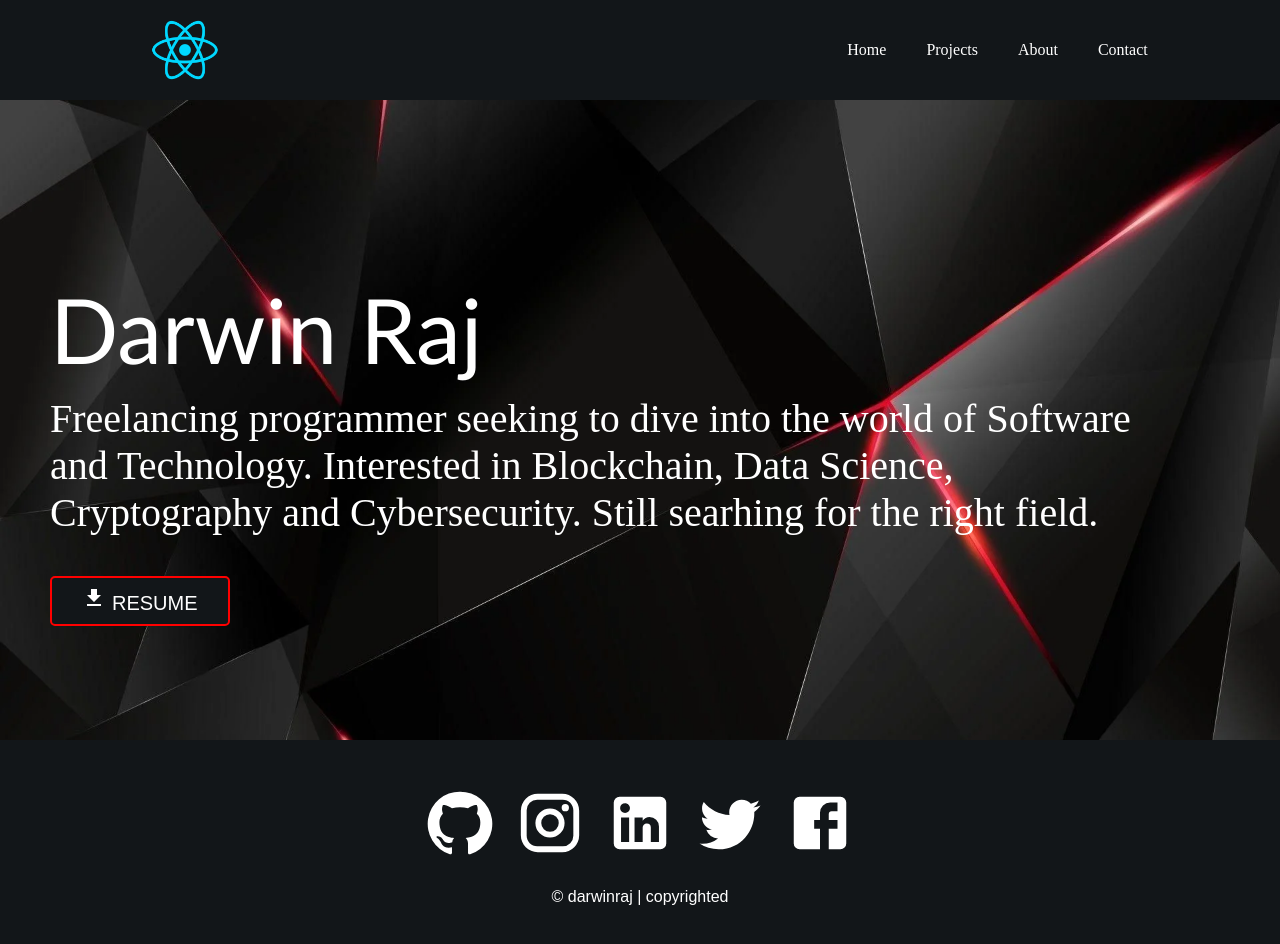
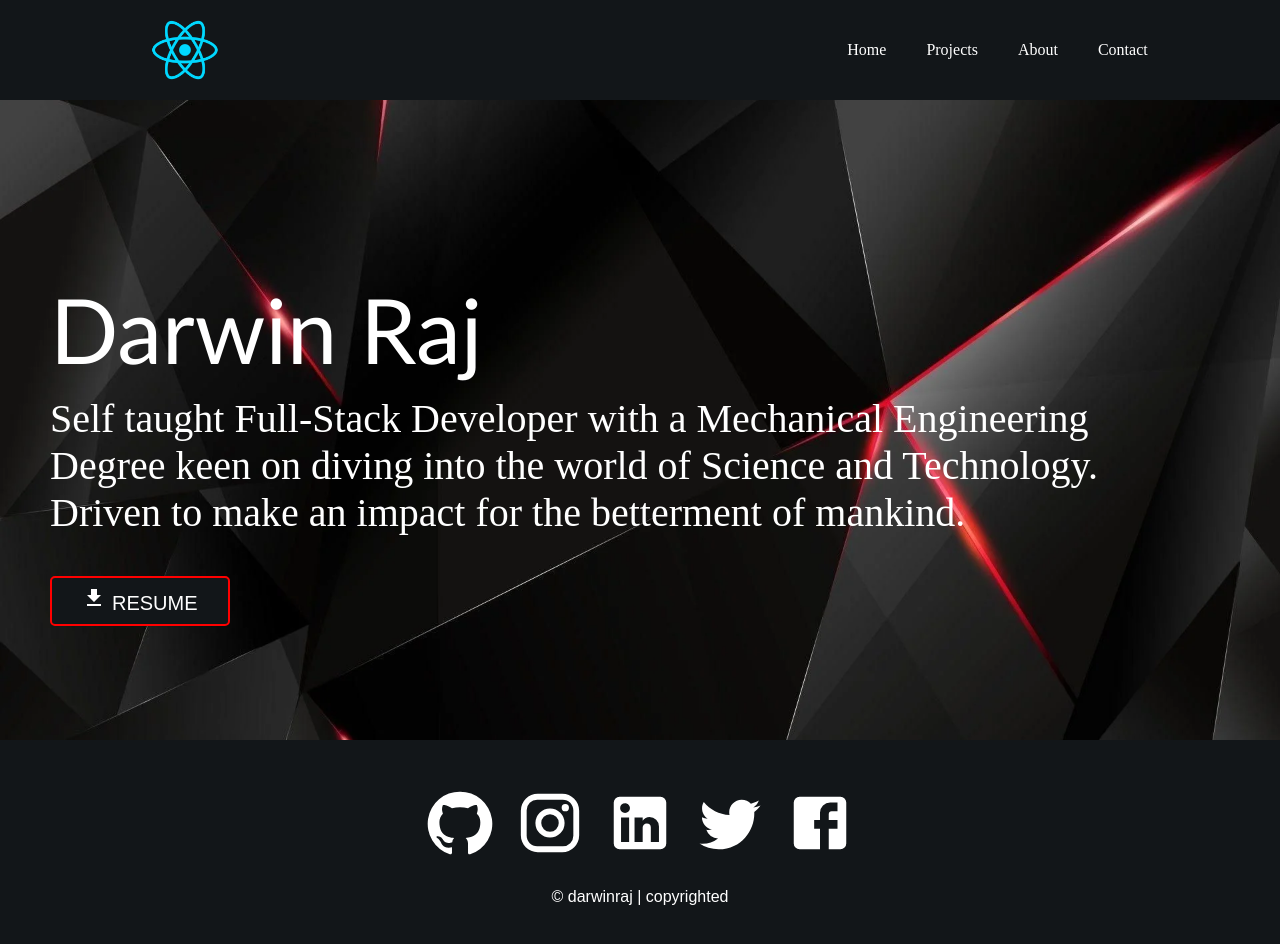
Before and after one commit to Da-M1N3R/darwin-portfolio, a React (Create React App) app: page / in a window 1280 px wide. Shown: the top 944 px of the page. Built offline with nearby package versions, Linux system fonts and the light colour scheme.

Commit message:
Update Home.js
Changed the caption on the home page.

```diff
--- a/src/pages/Home.js
+++ b/src/pages/Home.js
@@ -24,7 +24,7 @@ function Home() {
       <div className='headerContainer'>
         <h1> Darwin Raj </h1>
         <p>
-            Freelancing programmer seeking to dive into the world of Software and Technology. Interested in Blockchain, Data Science, Cryptography and Cybersecurity. Still searhing for the right field.
+            Self taught Full-Stack Developer with a Mechanical Engineering Degree keen on diving into the world of Science and Technology. Driven to make an impact for the betterment of mankind.
         </p>
         {/* <p className='resumetext'> Download a copy </p> */}
         {/* <button><a href={ Resume } download>  <DownloadIcon /> RESUME </a></button> */}
```
